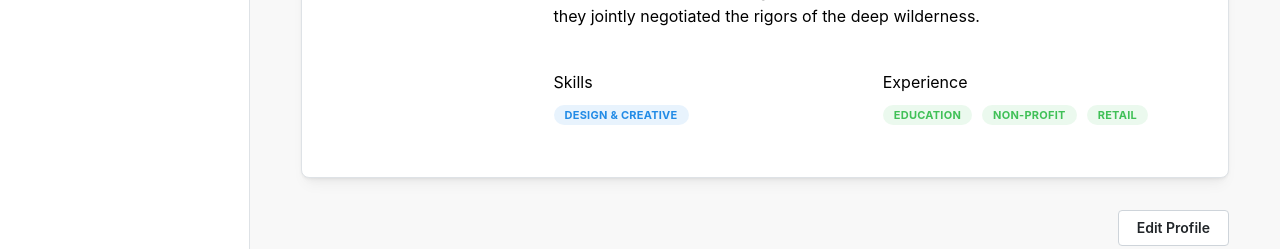
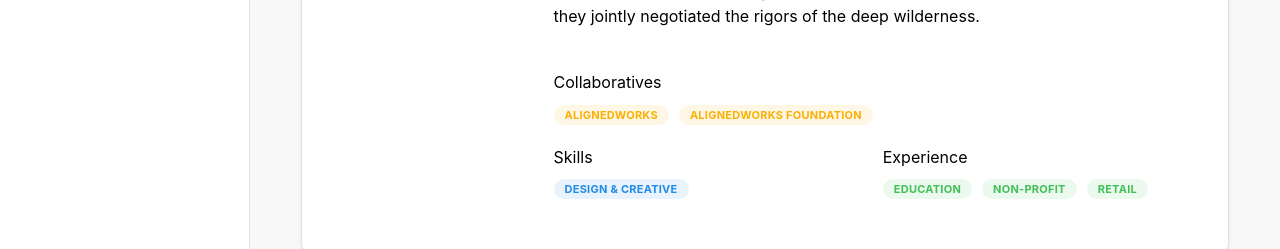
Before and after one commit to AlignedWorks/CVxMantineUI, a React (Vite) app: page /user-profile in a window 1280 px wide. Shown: the part 478-727 px from the top of the page. Built offline with nearby package versions, Linux system fonts and the light colour scheme; no server answers.

Commit message:
Add collabs to user profile

```diff
--- a/src/pages/UserProfile.page.tsx
+++ b/src/pages/UserProfile.page.tsx
@@ -20,6 +20,7 @@ import {
   IconPhoneCall,
   IconMapPin,
 } from '@tabler/icons-react'
+import { collabRoles } from "../data";
 
 interface User {
   userName: string;
@@ -33,6 +34,7 @@ interface User {
   avatarUrl: string;
   createdAt: string;
   memberStatus: string;
+  collaboratives: string[];
   skills: { id: number; value: string }[];
   experience: { id: number; value: string }[];
 }
@@ -50,6 +52,7 @@ const mockUser: User =
   createdAt: 'January 1st, 2023',
   memberStatus: 'Invited',
   linkedIn: 'https://www.linkedin.com/in/gerryhartis',
+  collaboratives: ['AlignedWorks', 'AlignedWorks Foundation'],
   skills: [{id: 1, value: 'Design & Creative'}],
   experience: [{id: 1, value: 'Education'},{id: 2, value: 'Non-Profit'},{id: 3, value: 'Retail'}],
 }
@@ -152,7 +155,24 @@ export function UserProfile() {
               <p>
                 {user.bio}<br /><br />
               </p>
-              <SimpleGrid cols={{ base: 1, sm: 2 }} mb="lg">
+              <div>
+                Collaboratives<br/>
+                {user.collaboratives && user.collaboratives.length > 0 ? (
+                  <Group gap="xs" mt="xs">
+                    {user.collaboratives.map((collab) => (
+                      <Badge
+                        variant="light"
+                        color="yellow"
+                      >
+                        {collab}
+                      </Badge>
+                    ))}
+                  </Group>
+                ) : (
+                  <Text size="sm" c="dimmed">No collaboratives listed</Text>
+                )}
+              </div>
+              <SimpleGrid cols={{ base: 1, sm: 2 }} mt="lg" mb="lg">
                   <div>
                     Skills<br/>
                     {user.skills && user.skills.length > 0 ? (
```
